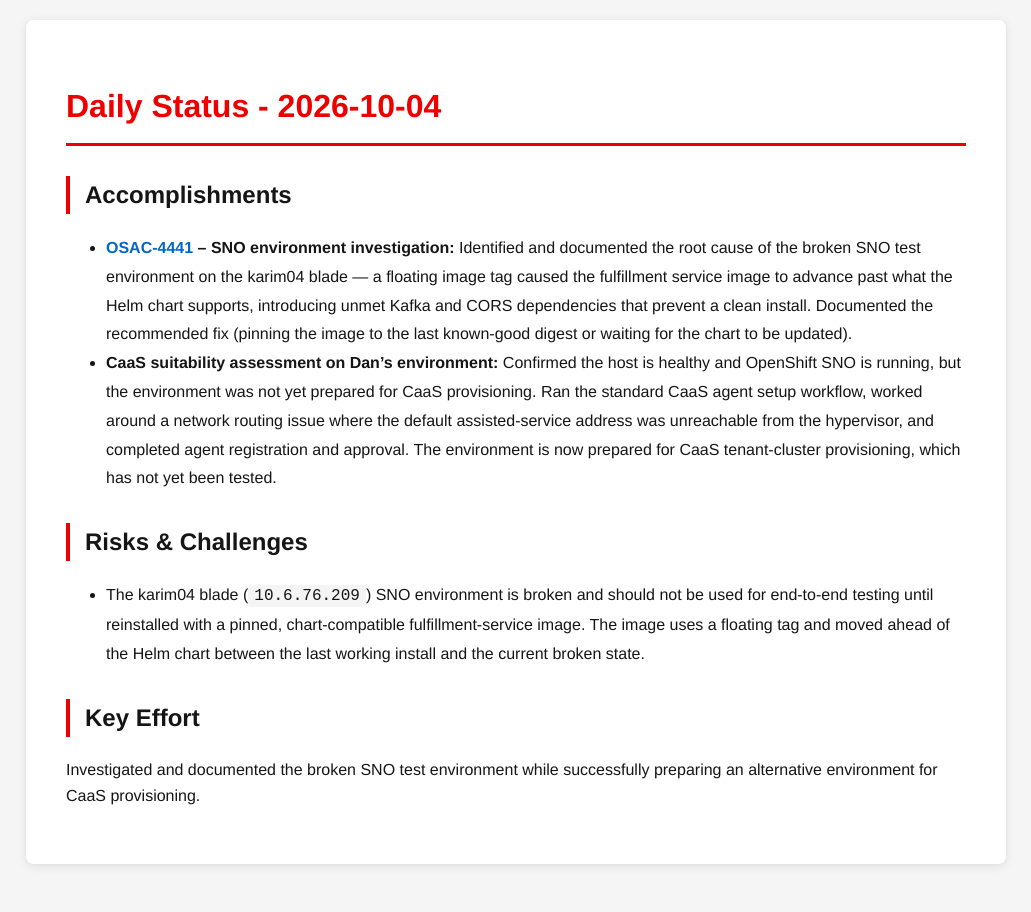
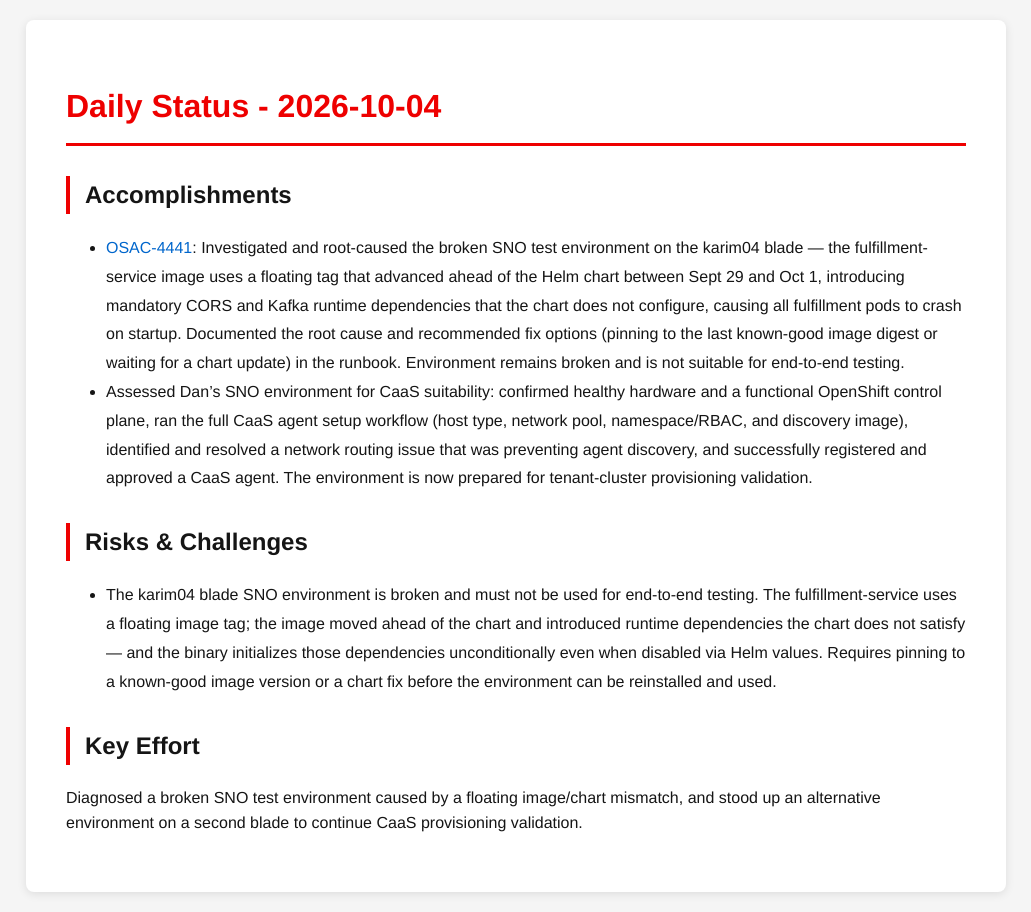
Before and after one commit to tzvatot/daily-status, a Jekyll site: the page built from 2026-10-04.md, in a window 1280 px wide. Shown: the whole page, without its empty margins (124-1155 px from the left). Built offline with Jekyll 4.4.1, drawn with Linux system fonts in a browser that asks for light colours.

Commit message:
Daily status update - 2026-10-04

```diff
--- a/2026-10-04.md
+++ b/2026-10-04.md
@@ -7,11 +7,11 @@
 # Daily Status - 2026-10-04
 
 ## Accomplishments
-- **[OSAC-4441](https://redhat.atlassian.net/browse/OSAC-4441) – SNO environment investigation:** Identified and documented the root cause of the broken SNO test environment on the karim04 blade — a floating image tag caused the fulfillment service image to advance past what the Helm chart supports, introducing unmet Kafka and CORS dependencies that prevent a clean install. Documented the recommended fix (pinning the image to the last known-good digest or waiting for the chart to be updated).
-- **CaaS suitability assessment on Dan's environment:** Confirmed the host is healthy and OpenShift SNO is running, but the environment was not yet prepared for CaaS provisioning. Ran the standard CaaS agent setup workflow, worked around a network routing issue where the default assisted-service address was unreachable from the hypervisor, and completed agent registration and approval. The environment is now prepared for CaaS tenant-cluster provisioning, which has not yet been tested.
+- [OSAC-4441](https://redhat.atlassian.net/browse/OSAC-4441): Investigated and root-caused the broken SNO test environment on the karim04 blade — the fulfillment-service image uses a floating tag that advanced ahead of the Helm chart between Sept 29 and Oct 1, introducing mandatory CORS and Kafka runtime dependencies that the chart does not configure, causing all fulfillment pods to crash on startup. Documented the root cause and recommended fix options (pinning to the last known-good image digest or waiting for a chart update) in the runbook. Environment remains broken and is not suitable for end-to-end testing.
+- Assessed Dan's SNO environment for CaaS suitability: confirmed healthy hardware and a functional OpenShift control plane, ran the full CaaS agent setup workflow (host type, network pool, namespace/RBAC, and discovery image), identified and resolved a network routing issue that was preventing agent discovery, and successfully registered and approved a CaaS agent. The environment is now prepared for tenant-cluster provisioning validation.
 
 ## Risks & Challenges
-- The karim04 blade (`10.6.76.209`) SNO environment is broken and should not be used for end-to-end testing until reinstalled with a pinned, chart-compatible fulfillment-service image. The image uses a floating tag and moved ahead of the Helm chart between the last working install and the current broken state.
+- The karim04 blade SNO environment is broken and must not be used for end-to-end testing. The fulfillment-service uses a floating image tag; the image moved ahead of the chart and introduced runtime dependencies the chart does not satisfy — and the binary initializes those dependencies unconditionally even when disabled via Helm values. Requires pinning to a known-good image version or a chart fix before the environment can be reinstalled and used.
 
 ## Key Effort
-Investigated and documented the broken SNO test environment while successfully preparing an alternative environment for CaaS provisioning.
+Diagnosed a broken SNO test environment caused by a floating image/chart mismatch, and stood up an alternative environment on a second blade to continue CaaS provisioning validation.
```
